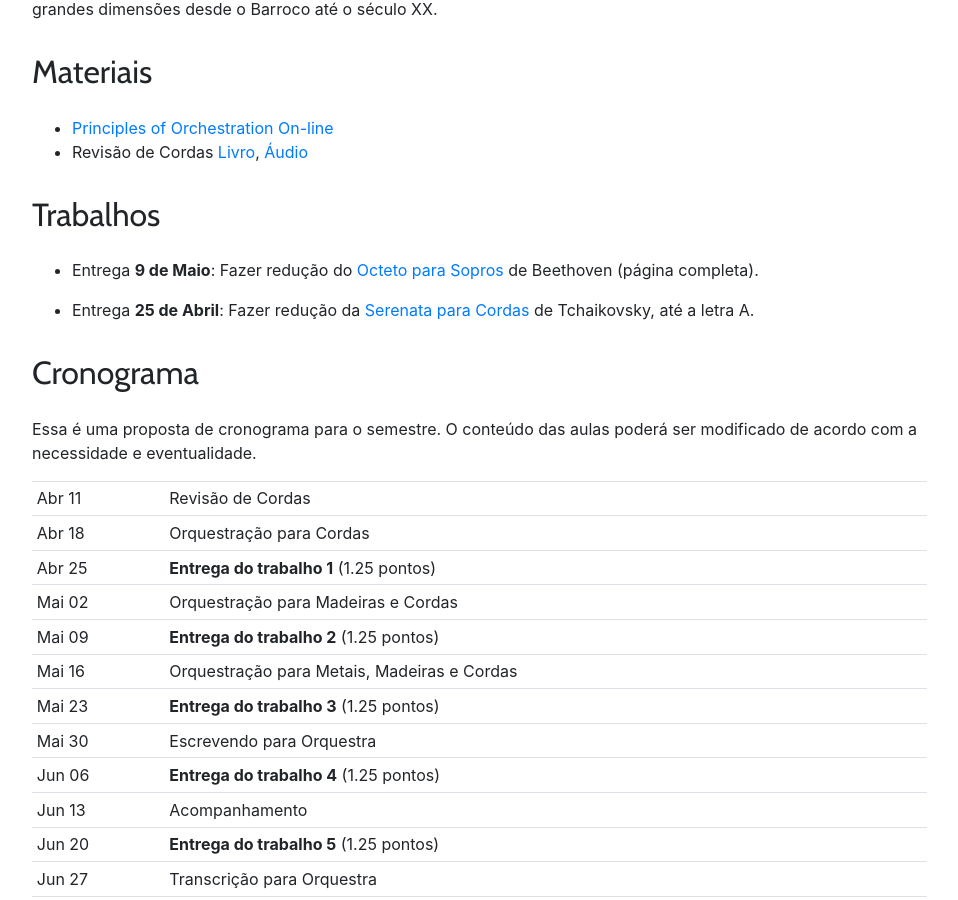
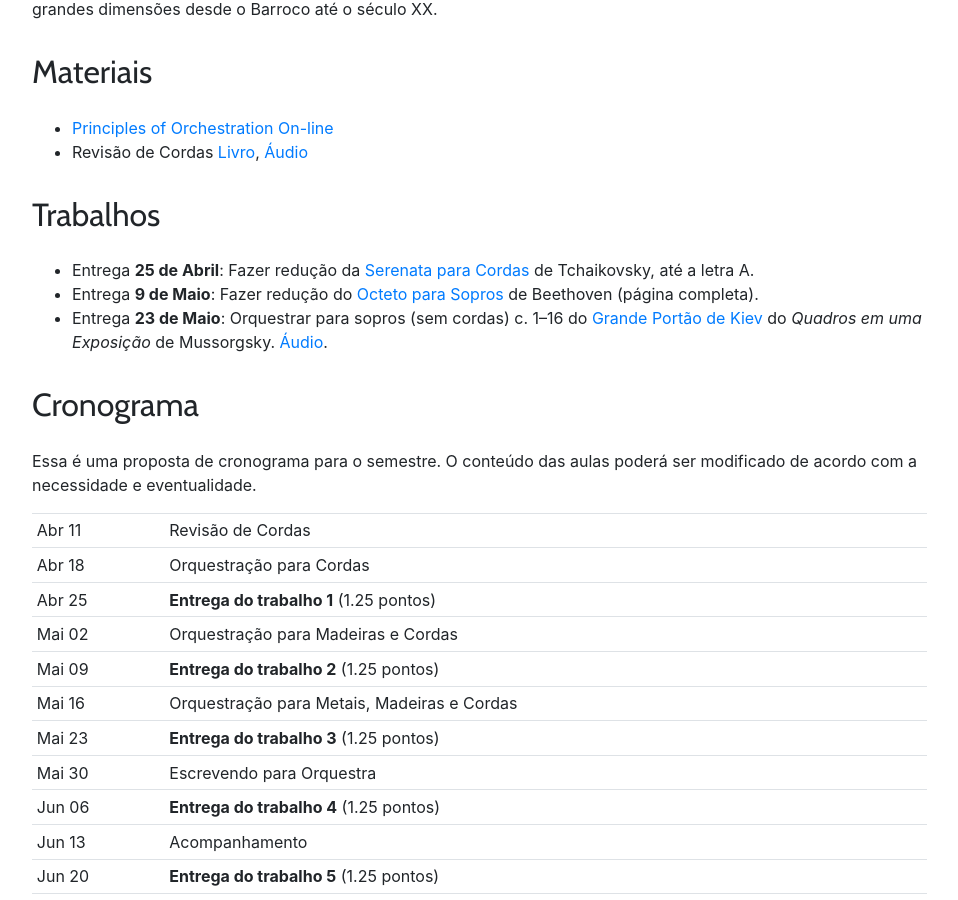
Before and after one commit to kroger/genosmus, a Jekyll site: the page built from _pedro/musa86.md, in a window 1280 px wide and 900 px high, scrolled down 362 px. Shown: the whole window, without its empty margins (68-1026 px from the left). Built offline with Jekyll 4.4.1, drawn with Linux system fonts in a browser that asks for light colours.

Commit message:
Trabalho orquestração

```diff
--- a/_pedro/musa86.md
+++ b/_pedro/musa86.md
@@ -19,10 +19,10 @@ dimensões desde o Barroco até o século XX.
 
 ## Trabalhos
 
-- Entrega **9 de Maio**: Fazer redução do [Octeto para Sopros][5] de Beethoven (página completa).
-
 - Entrega **25 de Abril**: Fazer redução da [Serenata para Cordas][1]
   de Tchaikovsky, até a letra A.
+- Entrega **9 de Maio**: Fazer redução do [Octeto para Sopros][5] de Beethoven (página completa).
+- Entrega **23 de Maio**: Orquestrar para sopros (sem cordas) c. 1--16 do [Grande Portão de Kiev][6] do _Quadros em uma Exposição_ de Mussorgsky. [Áudio][7].
 
 ## Cronograma
 
```
Also changed, not shown: other parts of _pedro/musa86.md (+2 -0 lines).
